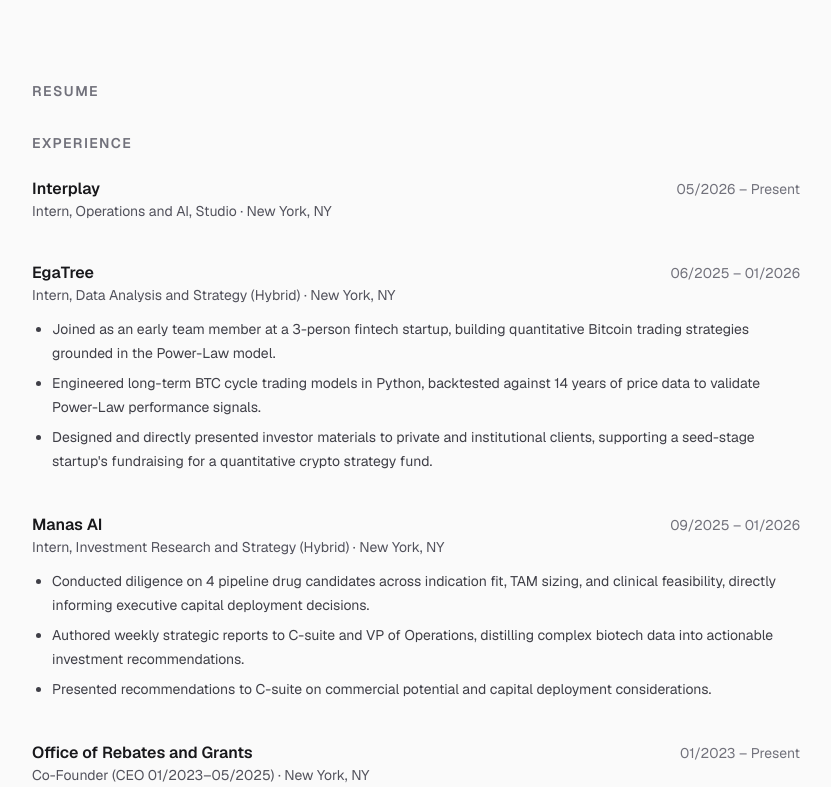
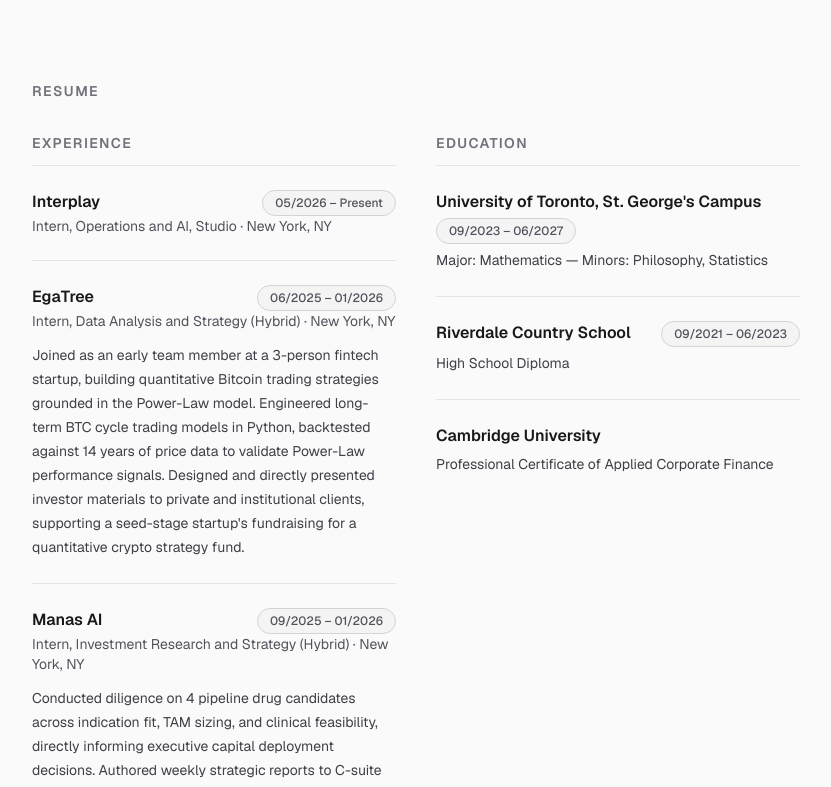
Before and after one commit to amaanavi/AFMwebsite, a Next.js app: page / in a window 1280 px wide. Shown: the part 540-1327 px from the top of the page, without its empty margins (224-1055 px from the left). Built offline with nearby package versions, Linux system fonts and the light colour scheme.

Commit message:
Restructure Experience/Education into two-column layout with pill dates and dividers

```diff
--- a/src/app/page.tsx
+++ b/src/app/page.tsx
@@ -57,17 +57,22 @@
           <SectionHeading>Resume</SectionHeading>
 
           <div id="experience" className="mt-8 scroll-mt-24">
-            <h3 className="text-sm font-semibold uppercase tracking-widest text-zinc-500">
+            <div className="grid gap-x-10 gap-y-12 sm:grid-cols-2">
+              <div>
+                <h3 className="border-b border-zinc-200 pb-3 text-sm font-semibold uppercase tracking-widest text-zinc-500">
                   Experience
                 </h3>
-            <div className="mt-6 flex flex-col gap-10">
-              {experience.map((job) => (
-                <div key={`${job.org}-${job.period}`}>
-                  <div className="flex flex-wrap items-baseline justify-between gap-x-4 gap-y-1">
+                <div className="flex flex-col">
+                  {experience.map((job, i) => (
+                    <div
+                      key={`${job.org}-${job.period}`}
+                      className={`py-6 ${i !== 0 ? "border-t border-zinc-200" : ""}`}
+                    >
+                      <div className="flex flex-wrap items-start justify-between gap-x-4 gap-y-1">
                         <h4 className="text-base font-semibold text-zinc-900">
                           {job.org}
                         </h4>
-                    <span className="text-sm text-zinc-500">
+                        <span className="shrink-0 rounded-full border border-zinc-300 bg-zinc-100 px-3 py-1 text-xs font-medium text-zinc-600">
                           {job.period}
                         </span>
                       </div>
@@ -75,40 +80,42 @@
                         {job.role} · {job.location}
                       </p>
                       {job.bullets.length > 0 && (
-                    <ul className="mt-3 list-disc space-y-1.5 pl-5 text-sm leading-6 text-zinc-700">
-                      {job.bullets.map((bullet) => (
-                        <li key={bullet}>{bullet}</li>
-                      ))}
-                    </ul>
+                        <p className="mt-3 text-sm leading-6 text-zinc-700">
+                          {job.bullets.join(" ")}
+                        </p>
                       )}
                     </div>
                   ))}
                 </div>
               </div>
 
-          <div className="mt-14">
-            <h3 className="text-sm font-semibold uppercase tracking-widest text-zinc-500">
+              <div>
+                <h3 className="border-b border-zinc-200 pb-3 text-sm font-semibold uppercase tracking-widest text-zinc-500">
                   Education
                 </h3>
-            <div className="mt-6 flex flex-col gap-5">
-              {education.map((item) => (
+                <div className="flex flex-col">
+                  {education.map((item, i) => (
                     <div
                       key={item.school}
-                  className="flex flex-wrap items-baseline justify-between gap-x-4 gap-y-1"
+                      className={`py-6 ${i !== 0 ? "border-t border-zinc-200" : ""}`}
                     >
-                  <div>
+                      <div className="flex flex-wrap items-start justify-between gap-x-4 gap-y-1">
                         <h4 className="text-base font-semibold text-zinc-900">
                           {item.school}
                         </h4>
-                    <p className="text-sm text-zinc-600">{item.detail}</p>
-                  </div>
                         {item.period && (
-                    <span className="text-sm text-zinc-500">
+                          <span className="shrink-0 rounded-full border border-zinc-300 bg-zinc-100 px-3 py-1 text-xs font-medium text-zinc-600">
                             {item.period}
                           </span>
                         )}
                       </div>
+                      <p className="mt-1 text-sm leading-6 text-zinc-700">
+                        {item.detail}
+                      </p>
+                    </div>
                   ))}
+                </div>
+              </div>
             </div>
           </div>
 
```
Lines whose indentation alone changed are shown as unchanged.
